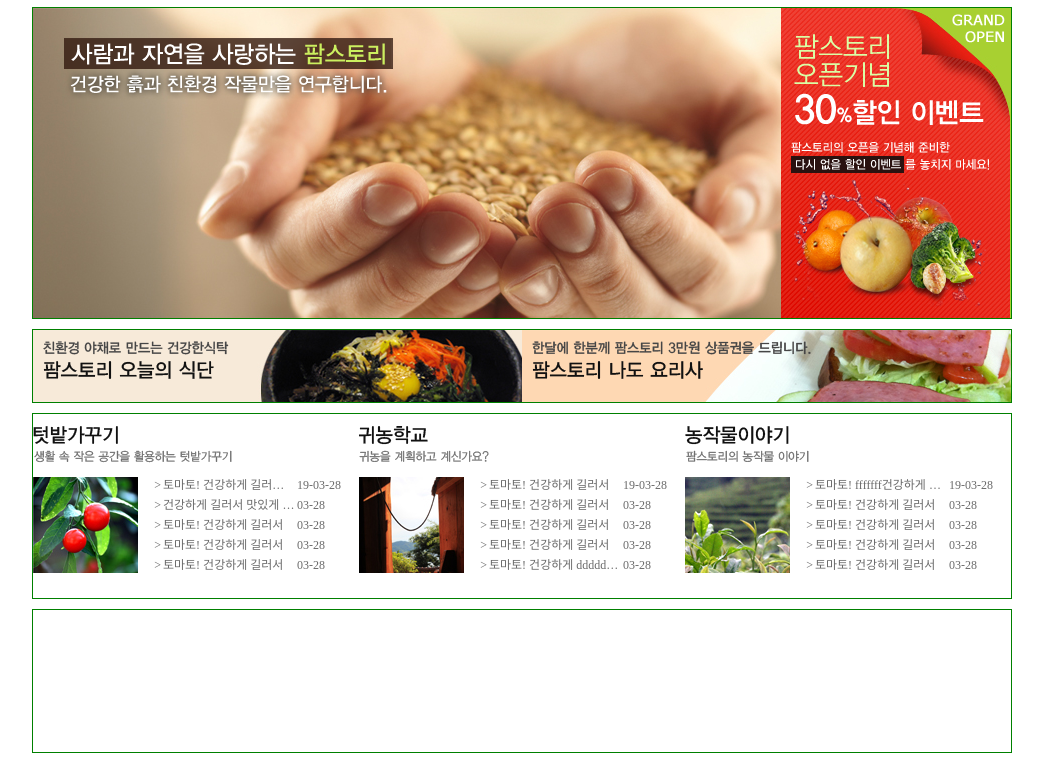
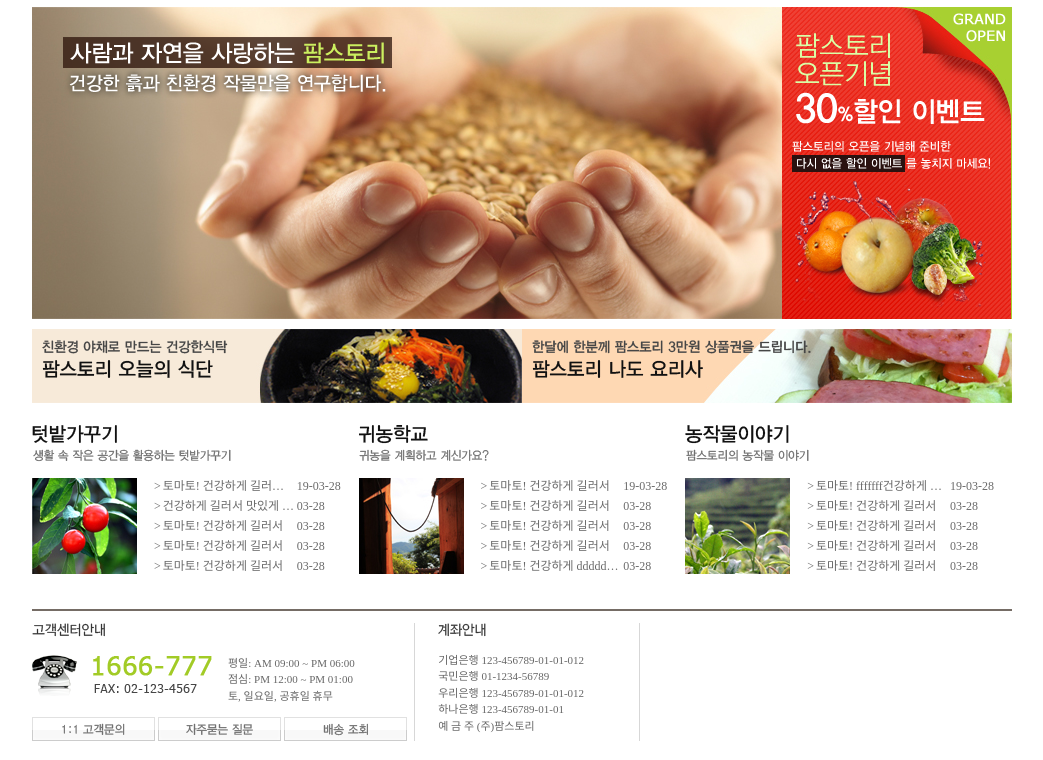
Before and after one commit to enti3237/html, a plain HTML site: page farmstory/index.html in a window 1280 px wide. Shown: the part 145-905 px from the top of the page, without its empty margins (118-1161 px from the left). Drawn offline with Linux system fonts and the light colour scheme.

Commit message:
modify 1st

```diff
--- a/farmstory/index.html
+++ b/farmstory/index.html
@@ -98,8 +98,6 @@
     main > div {
         width: 100%;
         margin-top: 10px;
-        border: 1px solid green;
-        box-sizing: border-box;
     }
     main > div.slider {
         position: relative;
@@ -142,6 +140,7 @@
     main > .slider > .banner > img:nth-child(2) {top: 25px; left: 10px;}
     main > .slider > .banner > img:nth-child(3) {bottom: 10px; left: 10px;}
 
+    /* 퀵슬라이더 */
     main > div.quick {
         height: 74px;
         overflow: hidden;
@@ -186,9 +185,53 @@
         /* 저 132px는 날짜칸이 어느정도 확보된 것을 전제한다 */
         /* 어차피 최신글보기로 불러와야하지만... */
 
+    /* 인포 */
     main > div.info {
         height: 144px;
+        overflow: hidden;
+        border-top: 2px solid #756c65;
+        padding-top: 12px;
+        padding-bottom: 12px;
+        box-sizing: border-box;
+        /* article에 border-top을 붙이면 줄이 3개가 되니까 div에 붙인다 */
     }
+
+    main > .info > article {
+        float: left;
+        height: 100%;
+        color:#666;
+        font-size: 11px;
+        line-height: 150%;
+        font-family: "돋움";
+        }
+
+    main > .info > article:nth-child(1) {width: 39%;}
+
+    main > .info > article:nth-child(1) > img {margin-top: 0px;}
+    main > .info > article:nth-child(1) > div {
+        width: 100%;
+        margin-top: 13px;}
+    main > .info > article:nth-child(1) > div > img:nth-child(1) {
+        float: left;
+        margin-right: 15px;}
+    main > .info > article:nth-child(1) > div > img:nth-child(2) {
+        float: left;
+        margin-right: 15px;}
+    main > .info > article:nth-child(1) > div > ul > li {
+    }
+
+    main > .info > article:nth-child(2) {
+        width: 23%;
+        border-left :1px solid #d7d7d7;
+        border-right:1px solid #d7d7d7;
+        padding-left: 23px;
+        box-sizing: border-box;
+        }
+    main > .info > article:nth-child(2) > img {margin-bottom: 10px;}
+
+
+    main > .info > article:nth-child(3) {width: 38%;}
+
 
     /* 푸터 */
     footer {
@@ -354,8 +397,34 @@
                 </article>
             </div>
             <div class="info">
-                <div></div>
-                <div></div>
+                <article>
+                    <img src="img/main_sub2_cs_tit.png" alt="고객센터안내">
+                    <div>
+                        <img src="img/main_sub2_cs_img.png" alt="전화기">
+                        <img src="img/main_sub2_cs_txt.png" alt="1666-777">
+                        <ul>
+                            <li>평일: AM 09:00 ~ PM 06:00</li>
+                            <li>점심: PM 12:00 ~ PM 01:00</li>
+                            <li>토, 일요일, 공휴일 휴무</li>
+                        </ul>
+                    </div>
+                    <div>
+                        <a href="#"><img src="img/main_sub2_cs_bt1.png" alt="고객문의"></a>
+                        <a href="#"><img src="img/main_sub2_cs_bt2.png" alt="자주묻는질문"></a>
+                        <a href="#"><img src="img/main_sub2_cs_bt3.png" alt="배송조회"></a>
+                    </div>
+                </article>
+                <article>
+                    <img src="img/main_sub2_account_tit.png" alt="계좌안내">
+                    <ul>
+                        <li>기업은행 123-456789-01-01-012</li>
+                        <li>국민은행 01-1234-56789</li>
+                        <li>우리은행 123-456789-01-01-012</li>
+                        <li>하나은행 123-456789-01-01</li>
+                        <li>예 금 주 (주)팜스토리</li>
+                    </ul>
+                </article>
+                <article></article>
             </div>
         </main>
         <footer>
```
